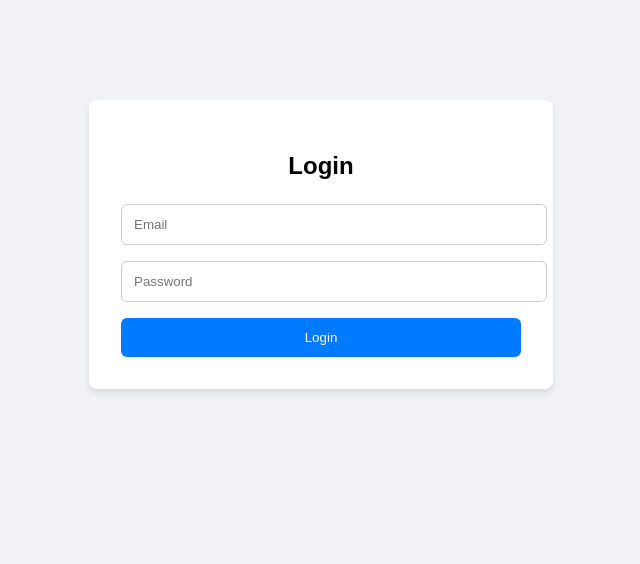
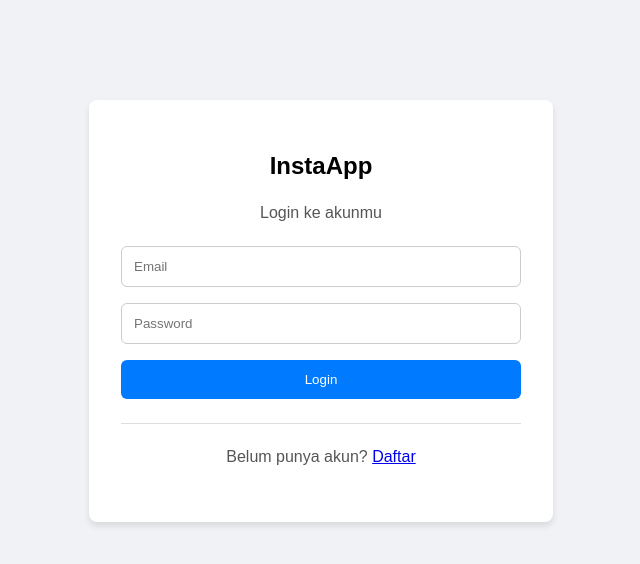
Before and after one commit to oktaniap/instaapp, a Vue app in the folder frontend/: page /login in a window 1280 px wide. Shown: the top 564 px of the page, without its empty margins (319-959 px from the left). Built offline with nearby package versions, Linux system fonts and the light colour scheme.

Commit message:
feat: update login and registration forms with new styling and functionality; add success popup for registration

```diff
--- a/frontend/index.html
+++ b/frontend/index.html
@@ -4,7 +4,7 @@
     <meta charset="UTF-8" />
     <link rel="icon" type="image/svg+xml" href="/vite.svg" />
     <meta name="viewport" content="width=device-width, initial-scale=1.0" />
-    <title>frontend</title>
+    <title>InstaApp</title>
   </head>
   <body>
     <div id="app"></div>
--- a/frontend/src/components/Login.vue
+++ b/frontend/src/components/Login.vue
@@ -1,14 +1,39 @@
 <template>
-  <div class="login-form">
-    <h2>Login</h2>
-    <form @submit.prevent="login">
-        <input type="email" v-model="email" placeholder="Email" required />
-        <input type="password" v-model="password" placeholder="Password" required />
+  <div class="login-wrapper">
+    <div class="login-form">
+      <h2>InstaApp</h2>
+      <p>Login ke akunmu</p>
+
+      <form @submit.prevent="login">
+        <input
+          type="email"
+          v-model="email"
+          placeholder="Email"
+          required
+        />
+
+        <input
+          type="password"
+          v-model="password"
+          placeholder="Password"
+          required
+        />
+
         <button type="submit">Login</button>
-    </form>
-    <p v-if="error">{{ error }}</p>
+      </form>
+
+      <p v-if="error" class="error">{{ error }}</p>
+
+      <div class="divider"></div>
+
+      <p class="register-text">
+        Belum punya akun?
+        <router-link to="/register">Daftar</router-link>
+      </p>
     </div>
+  </div>
 </template>
+
 
 <script>
 import { login } from '../auth'
@@ -38,7 +63,7 @@ export default {
 }
 </script>
 <style>
-    body {
+body {
   font-family: Arial, sans-serif;
   background-color: #f0f2f5;
   margin: 0;
@@ -52,6 +77,12 @@ export default {
   padding: 2rem;
   border-radius: 8px;
   box-shadow: 0 4px 6px rgba(0,0,0,0.1);
+}
+
+.login-form input,
+.login-form button {
+  width: 100%;
+  box-sizing: border-box;
 }
 
 .login-form h2 {
@@ -77,12 +108,19 @@ export default {
   cursor: pointer;
 }
 
+.login-form .divider {
+  height: 1px;
+  background: #ddd;
+  margin: 1.5rem 0;
+}
+
 .login-form button:hover {
   background-color: #0056b3;
 }
 
 .login-form p {
-  color: red;
+  margin-bottom: 1.5rem;
+  color: #555;
   text-align: center;
 }
 
--- a/frontend/src/components/Register.vue
+++ b/frontend/src/components/Register.vue
@@ -1,15 +1,35 @@
 <template>
+  <div class="register-wrapper">
     <div class="register-form">
-    <h2>Register</h2>
+      <h2>InstaApp</h2>
+      <p>Buat akun baru</p>
+
       <form @submit.prevent="register">
         <input type="text" v-model="name" placeholder="Name" required />
         <input type="email" v-model="email" placeholder="Email" required />
         <input type="password" v-model="password" placeholder="Password" required />
         <input type="password" v-model="password_confirmation" placeholder="Confirm Password" required />
+
         <button type="submit">Register</button>
       </form>
-    <p v-if="error">{{ error }}</p>
-    <p v-if="success" class="success">{{ success }}</p>
+
+      <p v-if="error" class="error">{{ error }}</p>
+
+      <div class="divider"></div>
+
+      <p class="login-text">
+        Sudah punya akun?
+        <router-link to="/login">Login</router-link>
+      </p>
+    </div>
+
+    <div v-if="showPopup" class="popup-overlay">
+      <div class="popup">
+        <h3>Sukses!</h3>
+        <p>Akun berhasil dibuat!</p>
+        <button @click="goLogin">OK</button>
+      </div>
+    </div>
   </div>
 </template>
 
@@ -22,17 +42,14 @@ export default {
       password: '',
       password_confirmation: '',
       error: '',
-      success: ''
+      showPopup: false
     }
   },
   methods: {
     async register() {
       this.error = ''
-      this.success = ''
       try {
-
-        await this.$axios.get('/sanctum/csrf-cookie')
-
+        await this.$axios.get('/sanctum/csrf-cookie') // CSRF
 
         await this.$axios.post('/api/register', {
           name: this.name,
@@ -41,21 +58,27 @@ export default {
           password_confirmation: this.password_confirmation
         })
 
-        this.success = 'Register berhasil! Silakan login.'
-
-
-        this.$router.push('/login')
+        this.showPopup = true
 
       } catch (err) {
         this.error = 'Register gagal. Cek kembali data yang dimasukkan.'
         console.error(err)
       }
+    },
+    goLogin() {
+      this.showPopup = false
+      this.$router.push('/login')
     }
   }
 }
 </script>
 
-<style>
+<style scoped>
+.register-wrapper {
+  position: relative;
+  font-family: Arial, sans-serif;
+}
+
 .register-form {
   max-width: 400px;
   margin: 100px auto;
@@ -63,24 +86,30 @@ export default {
   padding: 2rem;
   border-radius: 8px;
   box-shadow: 0 4px 6px rgba(0,0,0,0.1);
+  text-align: center;
 }
 
 .register-form h2 {
-  text-align: center;
+  margin-bottom: 0.5rem;
+}
+
+.register-form p {
   margin-bottom: 1.5rem;
+  color: #555;
 }
 
 .register-form input {
   width: 100%;
-  padding: 0.75rem;
+  padding: 12px;
   margin-bottom: 1rem;
   border: 1px solid #ccc;
   border-radius: 6px;
+  box-sizing: border-box;
 }
 
 .register-form button {
   width: 100%;
-  padding: 0.75rem;
+  padding: 12px;
   background-color: #28a745;
   color: white;
   border: none;
@@ -92,13 +121,63 @@ export default {
   background-color: #218838;
 }
 
-.register-form p {
-  text-align: center;
+.register-form .error {
+  color: red;
   margin-top: 1rem;
-  color: red;
 }
 
-.register-form .success {
-  color: green;
+.register-form .divider {
+  height: 1px;
+  background: #ddd;
+  margin: 1.5rem 0;
+}
+
+.register-form .login-text {
+  color: #555;
+}
+
+.register-form .login-text a {
+  color: #007bff;
+  text-decoration: none;
+}
+
+.register-form .login-text a:hover {
+  text-decoration: underline;
+}
+
+.popup-overlay {
+  position: fixed;
+  inset: 0;
+  background: rgba(0,0,0,0.5);
+  display: flex;
+  justify-content: center;
+  align-items: center;
+  z-index: 999;
+}
+
+.popup {
+  background: white;
+  padding: 24px;
+  border-radius: 12px;
+  width: 300px;
+  text-align: center;
+}
+
+.popup h3 {
+  margin-bottom: 12px;
+}
+
+.popup button {
+  margin-top: 12px;
+  padding: 8px 20px;
+  border: none;
+  background: #28a745;
+  color: white;
+  border-radius: 6px;
+  cursor: pointer;
+}
+
+.popup button:hover {
+  opacity: 0.9;
 }
 </style>
```
Lines whose indentation alone changed are shown as unchanged.
